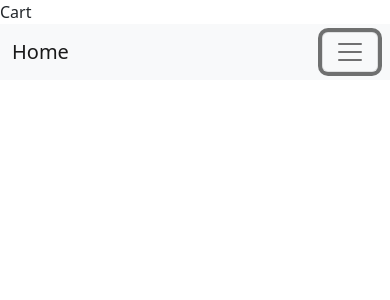
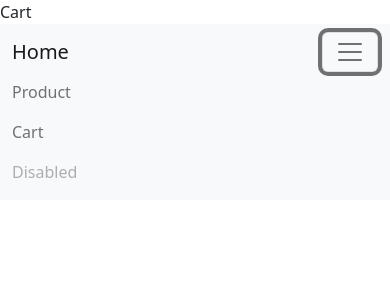
Before and after one commit to Basit-Dev/react-shopping, a React (Create React App) app: page /cart in a window 390 px wide. Both pictures are taken after a click on the button "Toggle navigation". Shown: the top 300 px of the page. Built offline with nearby package versions, Linux system fonts and the light colour scheme.

Commit message:
useState hook configured with hamburger menu
Configured so the hamburger menu opens and closes when in mobile view

```diff
--- a/src/components/Navbar.jsx
+++ b/src/components/Navbar.jsx
@@ -1,7 +1,14 @@
 import React from "react";
 import { Link } from "react-router-dom";
+import { useState } from "react";
 
 export default function Navbar() {
+  const [navbarOpen, setNavbarOpen] = useState(false);
+  const show = navbarOpen ? "show" : "";
+  const handleToggle = () => {
+    setNavbarOpen((prev) => !prev);
+  };
+
   return (
     <>
       <nav class="navbar navbar-expand-lg bg-light">
@@ -10,17 +17,18 @@ export default function Navbar() {
             Home
           </Link>
           <button
+            onClick={handleToggle}
             class="navbar-toggler"
             type="button"
             data-bs-toggle="collapse"
             data-bs-target="#navbarNav"
             aria-controls="navbarNav"
-            aria-expanded="false"
+            aria-expanded={show ? true : false}
             aria-label="Toggle navigation"
           >
             <span class="navbar-toggler-icon"></span>
           </button>
-          <div class={`collapse navbar-collapse`} id="navbarNav">
+          <div class={`collapse ${show} navbar-collapse`} id="navbarNav">
             <ul class="navbar-nav">
               <li class="nav-item">
                 <Link to="/product" className="nav-link">
```
